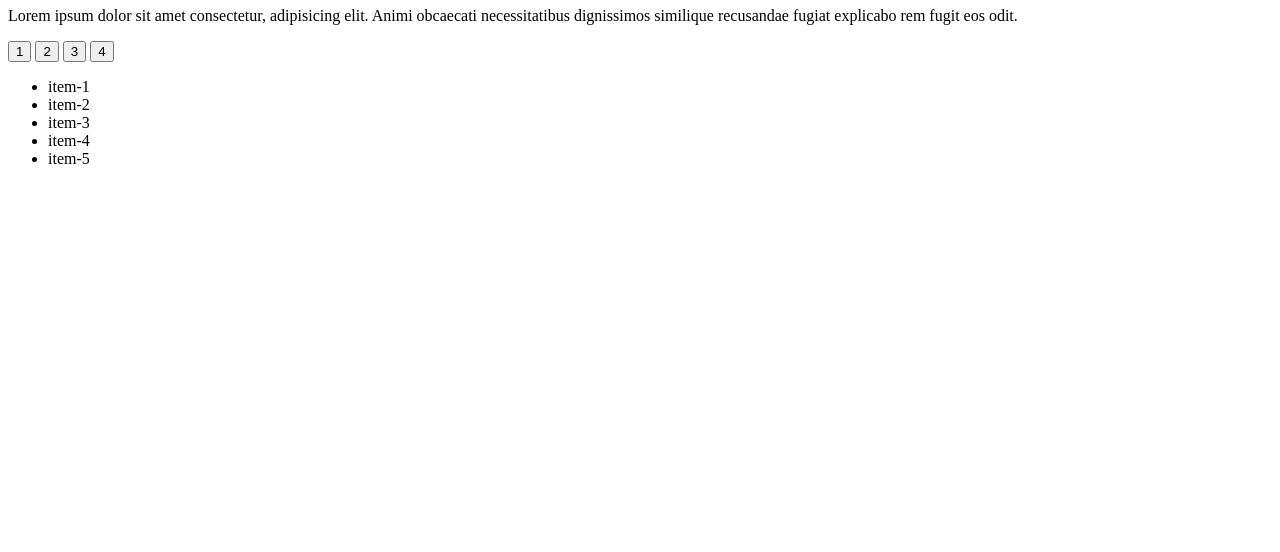
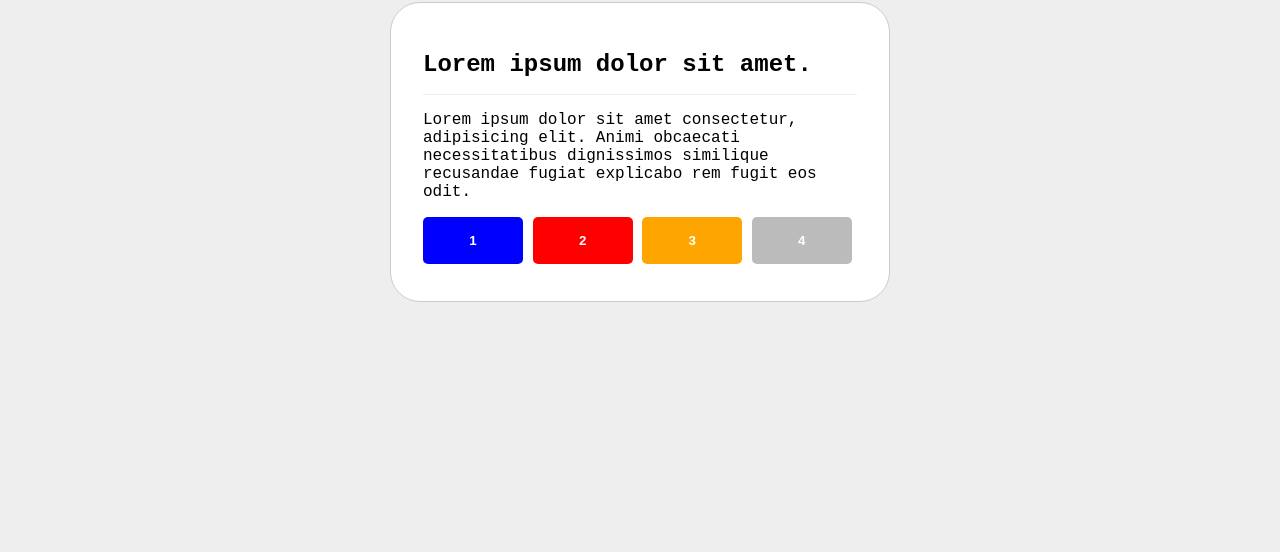
Before and after one commit to DDLH-92/htmlcsstraining, a website: page Chapter11-Sass/index.html in a window 1280 px wide. Shown: the part 248-800 px from the top of the page. Drawn offline with Linux system fonts and the light colour scheme.

Commit message:
functions

```diff
--- a/Chapter11-Sass/index.html
+++ b/Chapter11-Sass/index.html
@@ -19,13 +19,13 @@
       <button class="btn-danger">2</button>
       <button class="btn-warning">3</button>
       <button class="btn-default">4</button>
-      <ul>
+      <!-- <ul>
         <li>item-1</li>
         <li>item-2</li>
         <li>item-3</li>
         <li>item-4</li>
         <li>item-5</li>
-      </ul>
+      </ul> -->
     </div>
   </body>
 </html>
--- /dev/null
+++ b/scss/_functions.scss
@@ -0,0 +1,3 @@
+@function centerAbsolute($size) {
+  @return calc(50% - calc($size / 2));
+}
--- a/scss/_media.scss
+++ b/scss/_media.scss
@@ -1,24 +1,24 @@
-@mixin xs {
-  @media only screen and (max-width: 500px) {
-    @content;
-  }
-}
+// @mixin xs {
+//   @media only screen and (max-width: 500px) {
+//     @content;
+//   }
+// }
 
-@media xl {
-  @media only screen and (min-width: 1000px) {
-    @content;
-  }
-}
+// @media xl {
+//   @media only screen and (min-width: 1000px) {
+//     @content;
+//   }
+// }
 
-@mixin responsive($device) {
-  @if $device == xs {
-    @include xs {
-      @content
-    }
-  }
-  @if $device == xl {
-    @include xl {
-      @content
-    }
-  }
-}
+// @mixin responsive($device) {
+//   @if $device == xs {
+//     @include xs {
+//       @content
+//     }
+//   }
+//   @if $device == xl {
+//     @include xl {
+//       @content
+//     }
+//   }
+// }
--- a/scss/style.scss
+++ b/scss/style.scss
@@ -1,25 +1,24 @@
-@import 'variables';
-@import 'buttons';
-@import 'mixins';
-@import 'media';
+@use 'variables';
+@use 'buttons';
+@use 'mixins';
+@use 'functions';
 
 body {
-  font-family: $font-family;
-  background-color: $gray;
+  margin: 0;
+  font-family: variables.$font-family;
+  background-color: variables.$gray;
   height: 100vh;
   margin: 0;
-  display: flex;
-  justify-content: center;
-  align-items: center;
 }
 
 .card {
-  @include xs {
-    background: red;
-  }
-  @include xl {
-    background: orange;
-  }
+  box-sizing: border-box;
+  // @include xs {
+  //   background: red;
+  // }
+  // @include xl {
+  //   background: orange;
+  // }
   width: 500px;
   height: 300px;
   border: 1px solid #ccc;
@@ -29,20 +28,23 @@ body {
   h1 {
     font-size: 1.5rem;
     padding-bottom: 1rem;
-    border-bottom: 1px solid $gray;
-    span {
-      color: green;
-      @include xs {
-        color: red;
-      }
-    }
+    border-bottom: 1px solid variables.$gray;
+    // span {
+    //   color: green;
+    //   @include xs {
+    //     color: red;
+    //   }
+    // }
   }
   .text {
     color: #333;
   }
-  ul {
-    @include inline-list;
-  }
+  // ul {
+  //   @include inline-list;
+  // }
+  position: absolute;
+  left: functions.centerAbsolute(500px);
+  top: functions.centerAbsolute(300px);
 }
 
 @media only screen and (max-width: 500px) {
```
Also changed, not shown: css/style.css, 1 other file.
